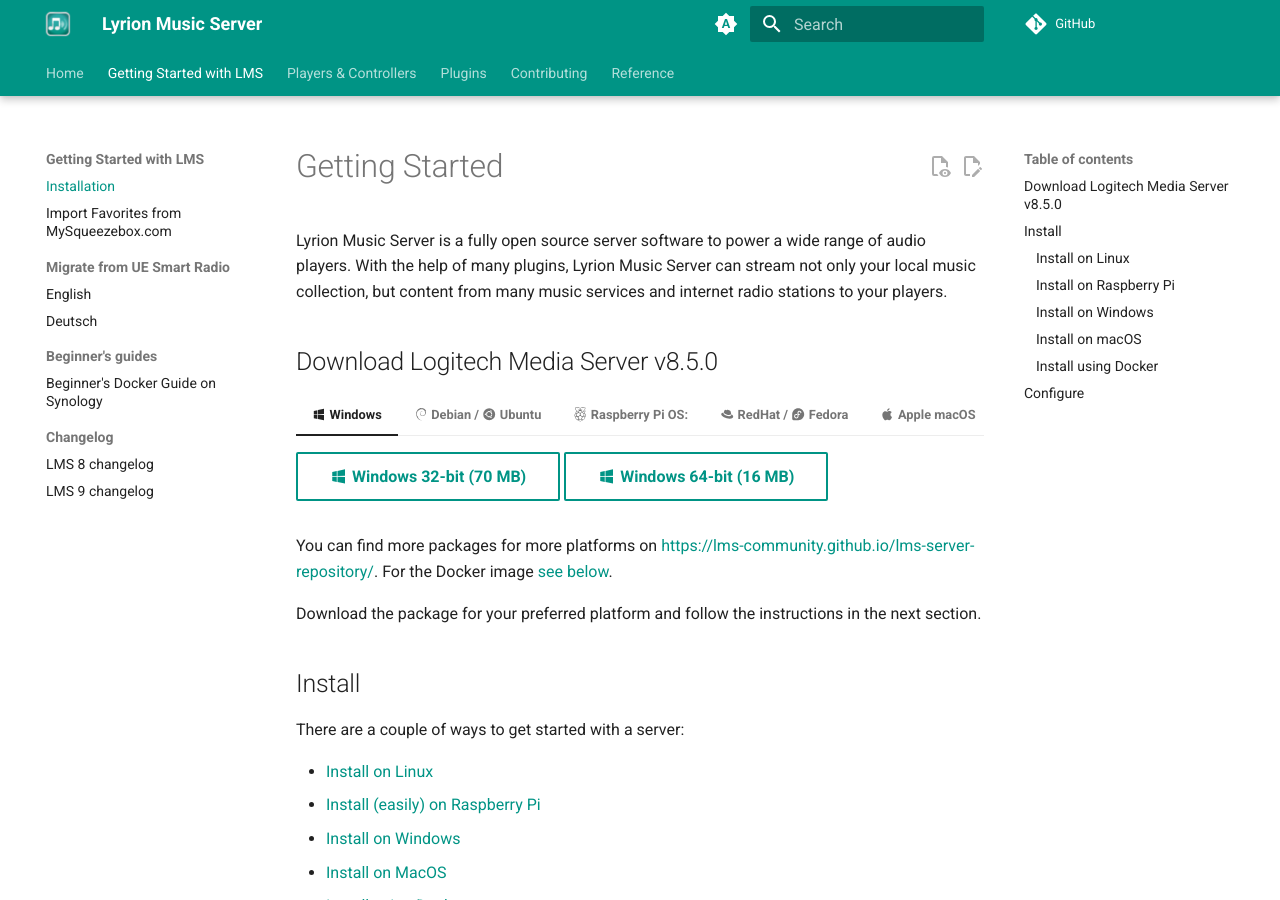
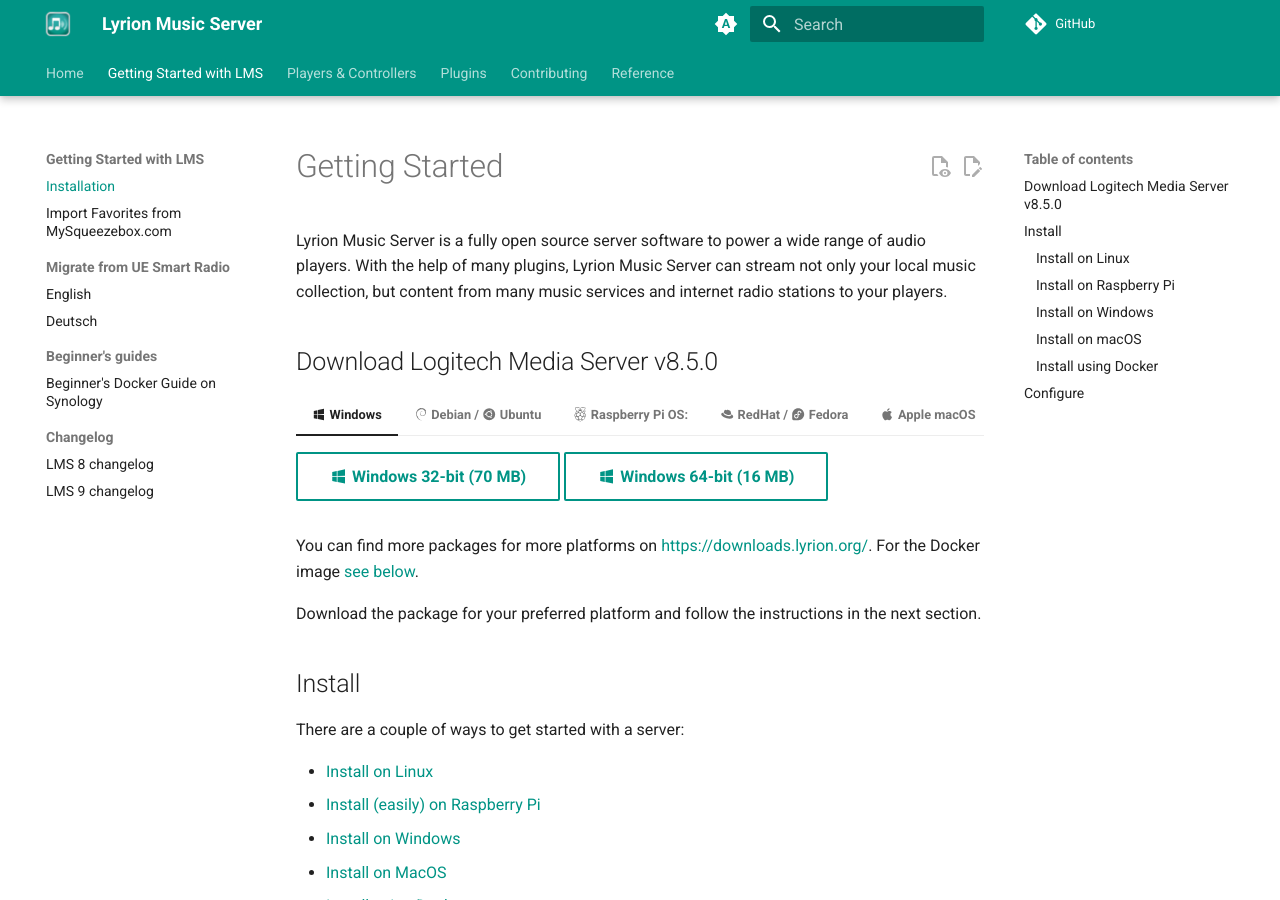
Before and after one commit to LMS-Community/lms-community.github.io, an MkDocs documentation site: the page built from docs/getting-started/index.md, in a window 1280 px wide and 900 px high. Built offline with MkDocs 1.6.1 and Material for MkDocs 9.7.7, drawn with Linux system fonts in a browser that asks for light colours; comment, search, counter and statistics services are not loaded; some of the changed lines change nothing that is shown.

Commit message:
One more new lyrion.org link.

```diff
--- a/docs/getting-started/index.md
+++ b/docs/getting-started/index.md
@@ -36,7 +36,7 @@
 
 <!--ENDDOWNLOADS-->
 
-You can find more packages for more platforms on [https://lms-community.github.io/lms-server-repository/](https://lms-community.github.io/lms-server-repository/). For the Docker image [see below](#install-using-docker).
+You can find more packages for more platforms on [https://downloads.lyrion.org/](https://downloads.lyrion.org/). For the Docker image [see below](#install-using-docker).
 
 Download the package for your preferred platform and follow the instructions in the next section.
 
```
